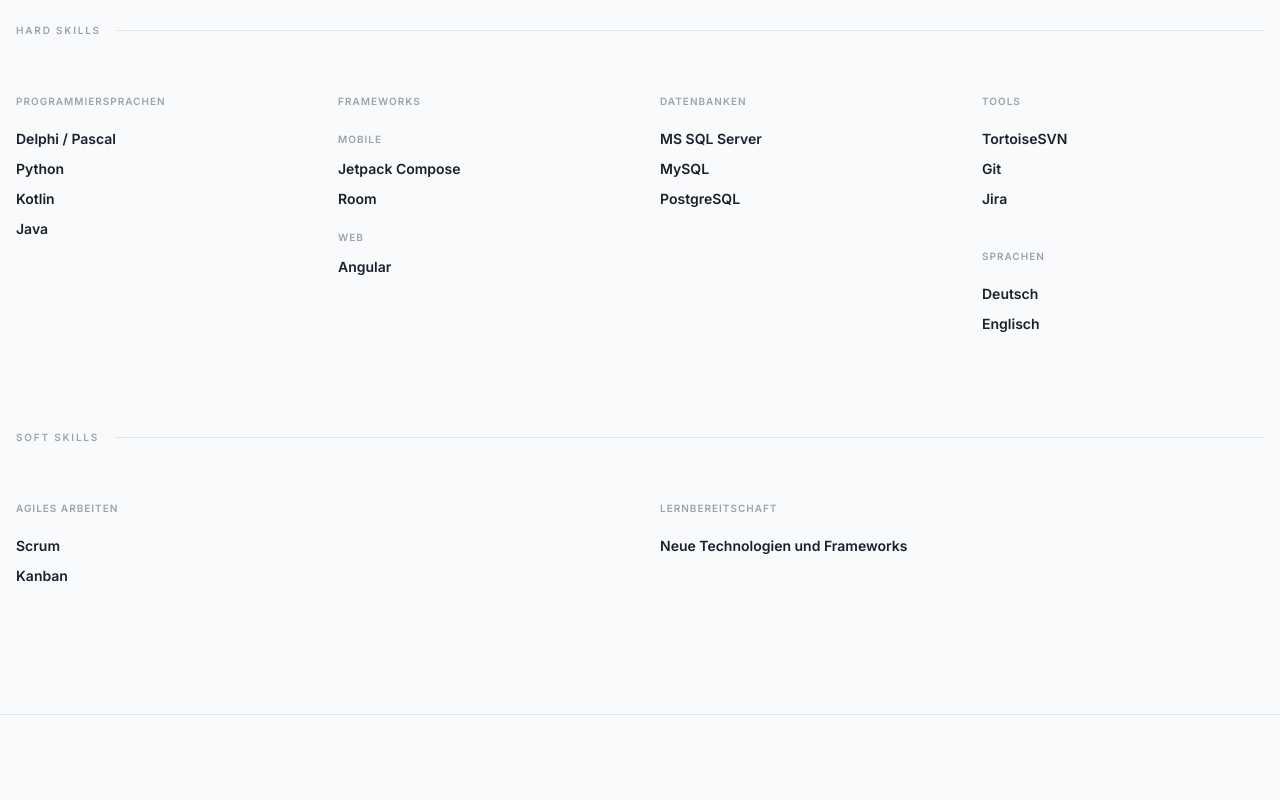
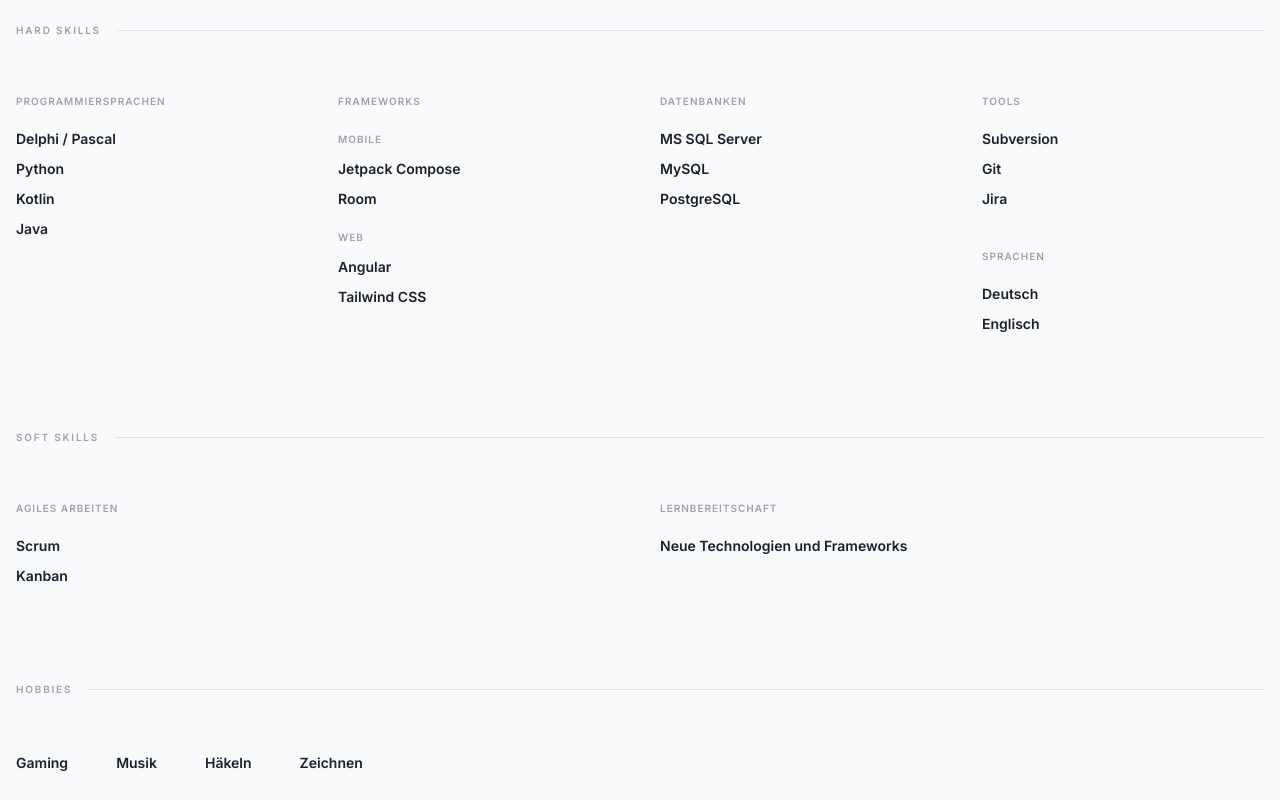
Before and after one commit to Sevynidd/Portfolio, an Angular app: page /about in a window 1280 px wide. Shown: the part 980-1780 px from the top of the page. Built offline with nearby package versions, Linux system fonts and the light colour scheme.

Commit message:
Update about page skills and hobbies
Refresh the About page content by adding Tailwind CSS to the technology stack, renaming the SVN entry to Subversion, and adding extra spacing before the soft skills section. Also introduces a new Hobbies section with gaming, music, crochet, and drawing.

```diff
--- a/src/app/pages/about.component.html
+++ b/src/app/pages/about.component.html
@@ -74,6 +74,7 @@
             <li>Room</li>
             <li class="text-[10px] uppercase tracking-widest pt-2" style="opacity: 0.4;">Web</li>
             <li>Angular</li>
+            <li>Tailwind CSS</li>
           </ul>
         </div>
 
@@ -90,7 +91,7 @@
           <div>
             <div class="text-[10px] uppercase tracking-widest font-bold mb-5" style="color: var(--fg); opacity: 0.4;">Tools</div>
             <ul class="space-y-2.5 text-sm font-semibold" style="color: var(--fg);">
-              <li>TortoiseSVN</li>
+              <li>Subversion</li>
               <li>Git</li>
               <li>Jira</li>
             </ul>
@@ -108,7 +109,7 @@
     </div>
 
     <!-- ── Soft Skills ── -->
-    <div>
+    <div class="mb-24">
       <div class="flex items-center gap-4 mb-14">
         <span class="text-[10px] uppercase tracking-[0.18em] font-bold" style="color: var(--fg); opacity: 0.4;">Soft Skills</span>
         <div class="flex-1 h-px" style="background: color-mix(in srgb, var(--fg) 10%, transparent);"></div>
@@ -134,5 +135,20 @@
       </div>
     </div>
 
+    <!-- ── Hobbies ── -->
+    <div>
+      <div class="flex items-center gap-4 mb-14">
+        <span class="text-[10px] uppercase tracking-[0.18em] font-bold" style="color: var(--fg); opacity: 0.4;">Hobbies</span>
+        <div class="flex-1 h-px" style="background: color-mix(in srgb, var(--fg) 10%, transparent);"></div>
+      </div>
+
+      <ul class="flex flex-wrap gap-x-12 gap-y-4 text-sm font-semibold" style="color: var(--fg);">
+        <li>Gaming</li>
+        <li>Musik</li>
+        <li>Häkeln</li>
+        <li>Zeichnen</li>
+      </ul>
+    </div>
+
   </div>
 </section>
```
